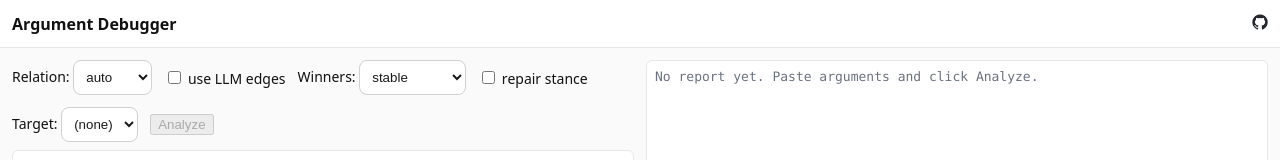
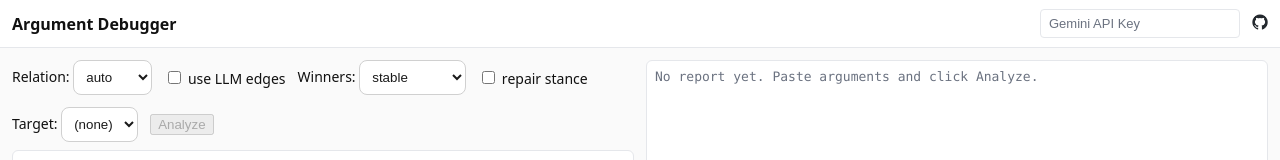
Before and after one commit to namin/argument-debugger, a React (Vite) app in the folder frontend/: page / in a window 1280 px wide. Shown: the top 160 px of the page. Built offline with nearby package versions, Linux system fonts and the light colour scheme.

Commit message:
frontend key

```diff
--- a/frontend/src/App.tsx
+++ b/frontend/src/App.tsx
@@ -17,6 +17,7 @@ export default function App() {
   const [winners, setWinners] = useState<"preferred"|"stable"|"grounded"|"complete"|"stage"|"semi-stable">("stable");
   const [repair, setRepair] = useState(false);
   const [target, setTarget] = useState<string>("");
+  const [apiKey, setApiKey] = useState<string>("");
 
   const [resp, setResp] = useState<UnifiedResult | null>(null);
   const [loading, setLoading] = useState(false);
@@ -25,23 +26,54 @@ export default function App() {
   useEffect(()=>{
     const saved = localStorage.getItem("argdebugger:text");
     if (saved) setText(saved);
+    const savedApiKey = localStorage.getItem("argdebugger:apikey");
+    if (savedApiKey) setApiKey(savedApiKey);
   }, []);
   useEffect(()=>{
     localStorage.setItem("argdebugger:text", text || "");
   }, [text]);
+  useEffect(()=>{
+    localStorage.setItem("argdebugger:apikey", apiKey || "");
+  }, [apiKey]);
 
   async function run() {
     setLoading(true); setError(null);
     try {
+      const headers: Record<string, string> = {"Content-Type":"application/json"};
+      if (apiKey.trim()) {
+        headers["X-API-Key"] = apiKey.trim();
+      }
       const r = await fetch("/api/unified", {
         method: "POST",
-        headers: {"Content-Type":"application/json"},
+        headers,
         body: JSON.stringify({
           text, relation, use_llm: useLLM,
-          winners, repair, target: target || null
+          winners, repair, target: target || null,
+          api_key: apiKey.trim() || null
         })
       });
-      if (!r.ok) throw new Error(`HTTP ${r.status}`);
+      if (!r.ok) {
+        let errorMessage = `HTTP ${r.status}`;
+
+        // Enhanced error message for 400 errors
+        if (r.status === 400) {
+          try {
+            const errorData = await r.json();
+            errorMessage = errorData.detail || errorMessage;
+          } catch {
+            // If we can't parse the error response, use default
+          }
+
+          // Add API key suggestion for 400 errors when using LLM features
+          if (useLLM && !apiKey.trim()) {
+            errorMessage += " — Try setting your Gemini API key above when using LLM features.";
+          } else if (useLLM) {
+            errorMessage += " — Check your API key if using LLM features.";
+          }
+        }
+
+        throw new Error(errorMessage);
+      }
       const j = await r.json();
       setResp(j);
     } catch (e:any) {
@@ -59,6 +91,13 @@ export default function App() {
       <header className="appbar">
         <div className="brand">Argument Debugger</div>
         <div className="spacer" />
+        <input
+          type="password"
+          value={apiKey}
+          onChange={(e) => setApiKey(e.target.value)}
+          placeholder="Gemini API Key"
+          className="header-api-key"
+        />
         <a className="link" href="https://github.com/namin/argument-debugger" target="_blank" rel="noreferrer">
         <img
             src="/github-mark.png"
--- a/frontend/src/styles.css
+++ b/frontend/src/styles.css
@@ -20,6 +20,17 @@ body {
 }
 .brand { font-weight: 600; }
 .spacer { flex: 1; }
+.header-api-key {
+  padding: 6px 8px;
+  border: 1px solid var(--line);
+  border-radius: 4px;
+  font-size: 13px;
+  width: 200px;
+  background: #fff;
+}
+.header-api-key::placeholder {
+  color: var(--muted);
+}
 .link { color: var(--accent); text-decoration: none; }
 
 .main { flex: 1; min-height: 0; padding: 12px; }
@@ -69,6 +80,11 @@ body {
   .editor {
     font-size: 16px; /* Prevent zoom on iOS */
   }
+
+  .header-api-key {
+    width: 140px; /* Smaller width on mobile */
+    font-size: 12px;
+  }
 }
 
 .left-col, .right-col { display: flex; flex-direction: column; min-height: 0; }
```
Also changed, not shown: 2 other files (tests, documents, lock files or other folders).
